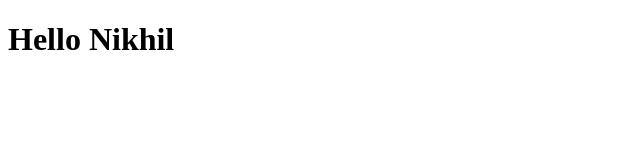
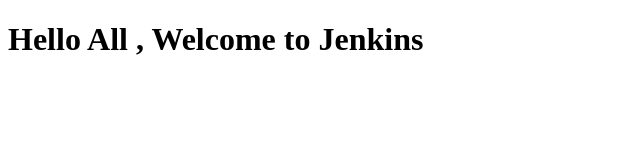
Before and after one commit to Nikhil418/Testfile, a plain HTML site: page index.html in a window 1280 px wide. Shown: the whole page, without its empty margins (0-640 px from the left). Drawn offline with Linux system fonts and the light colour scheme.

Commit message:
Update index.html

```diff
--- a/index.html
+++ b/index.html
@@ -7,6 +7,6 @@
     <title>Document</title>
 </head>
 <body>
-    <h1>Hello Nikhil</h1>
+    <h1>Hello All , Welcome to Jenkins</h1>
 </body>
 </html>
```
